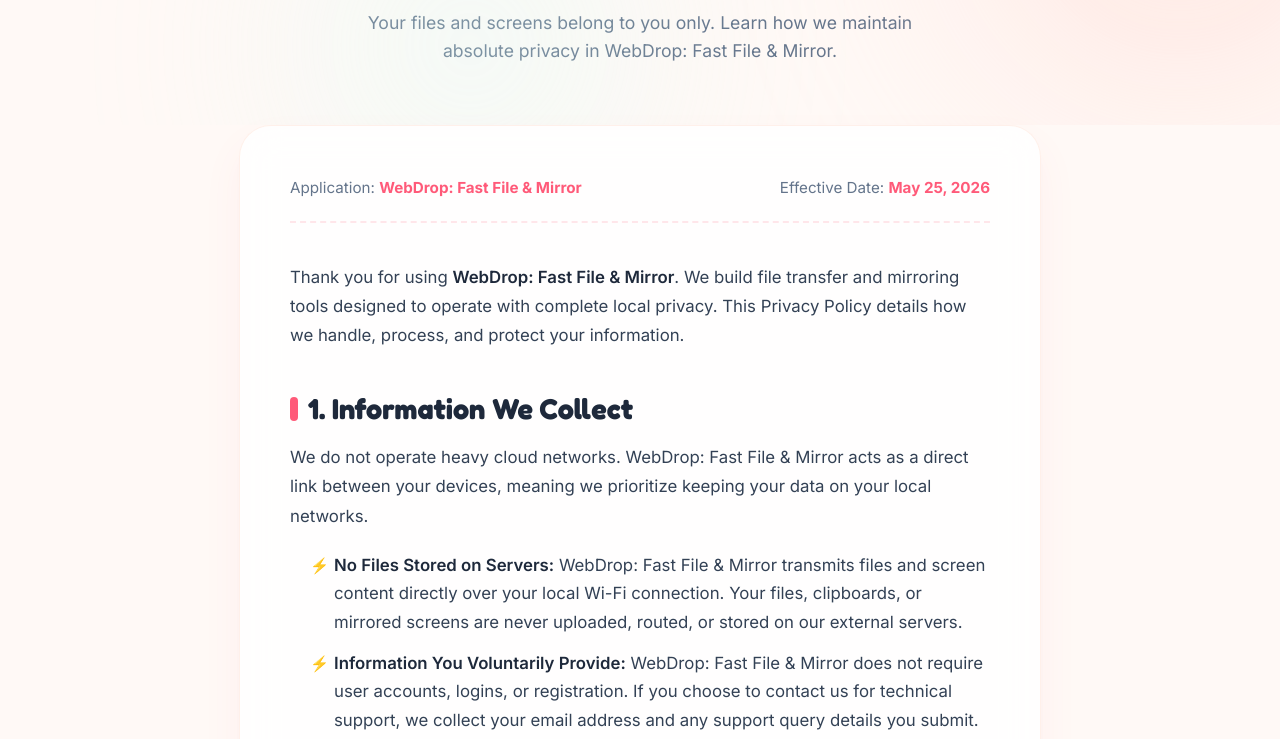
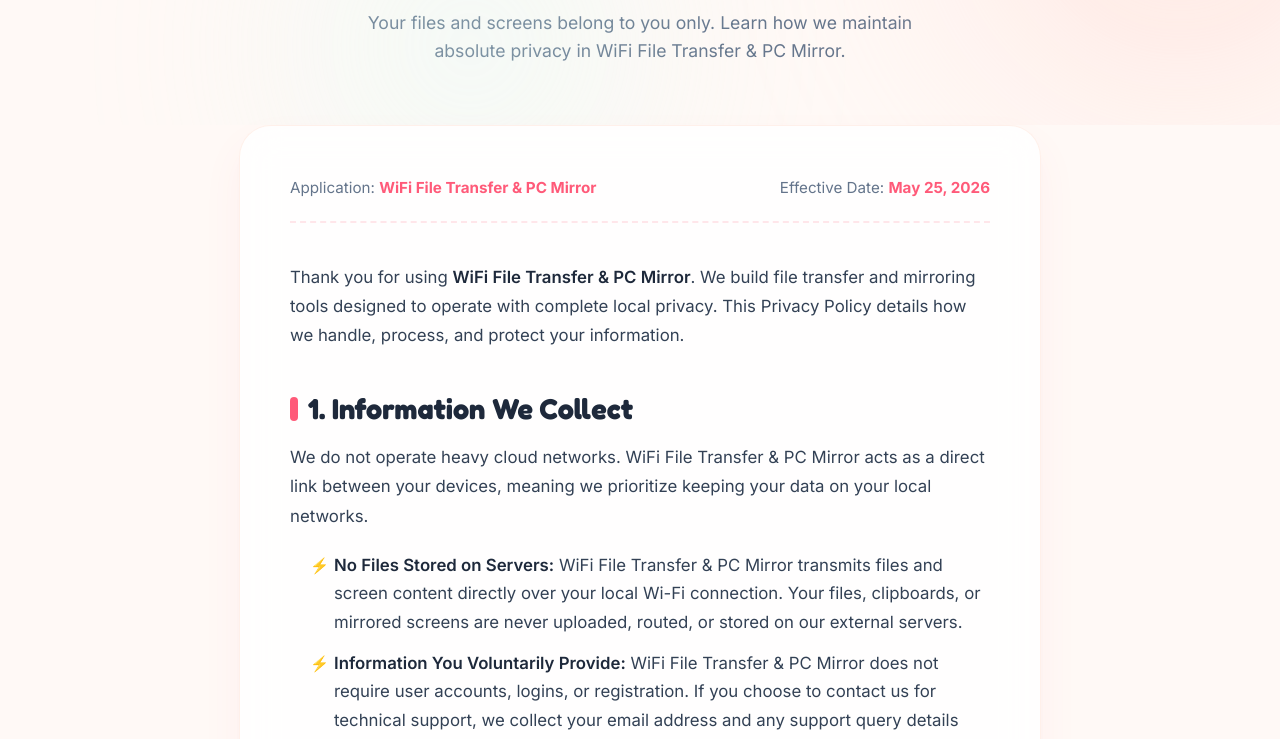
Before and after one commit to taoqx/toyjoygames, a plain HTML site: page airtransfer/privacy/index.html in a window 1280 px wide. Shown: the part 203-942 px from the top of the page. Drawn offline with Linux system fonts and the light colour scheme.

Commit message:
update transfer privacy

```diff
--- a/airtransfer/privacy/index.html
+++ b/airtransfer/privacy/index.html
@@ -3,9 +3,9 @@
 <head>
     <meta charset="UTF-8">
     <meta name="viewport" content="width=device-width, initial-scale=1.0">
-    <title>Privacy Policy - WebDrop: Fast File & Mirror | ToyJoyGames</title>
-    <meta name="description" content="Read the Privacy Policy of WebDrop: Fast File & Mirror. Learn how we handle, protect, and retain your data with complete transparency.">
-    <meta name="keywords" content="privacy policy, WebDrop: Fast File & Mirror, file transfer, screen mirroring, data retention, ToyJoyGames">
+    <title>Privacy Policy - WiFi File Transfer & PC Mirror | ToyJoyGames</title>
+    <meta name="description" content="Read the Privacy Policy of WiFi File Transfer & PC Mirror. Learn how we handle, protect, and retain your data with complete transparency.">
+    <meta name="keywords" content="privacy policy, WiFi File Transfer & PC Mirror, file transfer, screen mirroring, data retention, ToyJoyGames">
     <link rel="canonical" href="https://toyjoygames.com/airtransfer/privacy/" />
 
     <!-- Google Fonts -->
@@ -276,7 +276,7 @@
         <div class="blob-bg blob-3"></div>
         <div class="container">
             <h1 class="doc-title">Privacy Policy</h1>
-            <p class="doc-subtitle">Your files and screens belong to you only. Learn how we maintain absolute privacy in WebDrop: Fast File & Mirror.</p>
+            <p class="doc-subtitle">Your files and screens belong to you only. Learn how we maintain absolute privacy in WiFi File Transfer & PC Mirror.</p>
         </div>
     </section>
 
@@ -284,18 +284,18 @@
     <main class="doc-container">
         <div class="doc-card">
             <div class="doc-meta">
-                <div class="doc-meta-item">Application: <strong>WebDrop: Fast File & Mirror</strong></div>
+                <div class="doc-meta-item">Application: <strong>WiFi File Transfer & PC Mirror</strong></div>
                 <div class="doc-meta-item">Effective Date: <strong>May 25, 2026</strong></div>
             </div>
 
             <div class="doc-body">
-                <p>Thank you for using <strong>WebDrop: Fast File & Mirror</strong>. We build file transfer and mirroring tools designed to operate with complete local privacy. This Privacy Policy details how we handle, process, and protect your information.</p>
+                <p>Thank you for using <strong>WiFi File Transfer & PC Mirror</strong>. We build file transfer and mirroring tools designed to operate with complete local privacy. This Privacy Policy details how we handle, process, and protect your information.</p>
 
                 <h2>1. Information We Collect</h2>
-                <p>We do not operate heavy cloud networks. WebDrop: Fast File & Mirror acts as a direct link between your devices, meaning we prioritize keeping your data on your local networks.</p>
+                <p>We do not operate heavy cloud networks. WiFi File Transfer & PC Mirror acts as a direct link between your devices, meaning we prioritize keeping your data on your local networks.</p>
                 <ul>
-                    <li><strong>No Files Stored on Servers:</strong> WebDrop: Fast File & Mirror transmits files and screen content directly over your local Wi-Fi connection. Your files, clipboards, or mirrored screens are never uploaded, routed, or stored on our external servers.</li>
-                    <li><strong>Information You Voluntarily Provide:</strong> WebDrop: Fast File & Mirror does not require user accounts, logins, or registration. If you choose to contact us for technical support, we collect your email address and any support query details you submit.</li>
+                    <li><strong>No Files Stored on Servers:</strong> WiFi File Transfer & PC Mirror transmits files and screen content directly over your local Wi-Fi connection. Your files, clipboards, or mirrored screens are never uploaded, routed, or stored on our external servers.</li>
+                    <li><strong>Information You Voluntarily Provide:</strong> WiFi File Transfer & PC Mirror does not require user accounts, logins, or registration. If you choose to contact us for technical support, we collect your email address and any support query details you submit.</li>
                     <li><strong>Automatically Collected Diagnostics:</strong> To ensure that wireless casting and transfer operate stably, we may collect technical hardware specs (device manufacturer, CPU type, OS version, and app performance logs). This contains no personally identifiable information (PII).</li>
                 </ul>
 
@@ -310,7 +310,7 @@
                 <!-- High Highlight Compliance Callout Box for Data Retention -->
                 <div class="compliance-callout">
                     <h3>💡 Core Transparency Notice</h3>
-                    <p>WebDrop: Fast File & Mirror operates 100% locally. We do not have user databases, advertising profiles, or custom telemetry servers. Your shared content is transferred directly from one device to another on your own network.</p>
+                    <p>WiFi File Transfer & PC Mirror operates 100% locally. We do not have user databases, advertising profiles, or custom telemetry servers. Your shared content is transferred directly from one device to another on your own network.</p>
                 </div>
 
                 <h2>3. Data Retention and Deletion Policy</h2>
@@ -355,7 +355,7 @@
                 <p>We do not sell, rent, or trade your data. Anonymized logs are only shared with trusted platforms (e.g. Google Developer Services) to detect performance bugs, and they are legally required to keep this data safe. We may also disclose data in rare cases under strict legal obligations.</p>
 
                 <h2>5. Children's Privacy</h2>
-                <p>WebDrop: Fast File & Mirror is a utility application suitable for general audiences. We do not knowingly collect personal data from children under 13. If any parent discovers their child under 13 has emailed us, please notify us, and we will delete that message and email address immediately.</p>
+                <p>WiFi File Transfer & PC Mirror is a utility application suitable for general audiences. We do not knowingly collect personal data from children under 13. If any parent discovers their child under 13 has emailed us, please notify us, and we will delete that message and email address immediately.</p>
 
                 <h2>6. Your Choices and Rights</h2>
                 <p>No matter where you live, you have the right to request access, correction, or deletion of any email support messages you have sent us. We will fulfill all valid requests within 30 days.</p>
@@ -371,7 +371,7 @@
                 </p>
 
                 <p class="footer-note">
-                    By using WebDrop: Fast File & Mirror, you agree to this Privacy Policy. If you do not agree, please discontinue using the app.
+                    By using WiFi File Transfer & PC Mirror, you agree to this Privacy Policy. If you do not agree, please discontinue using the app.
                 </p>
             </div>
         </div>
```
